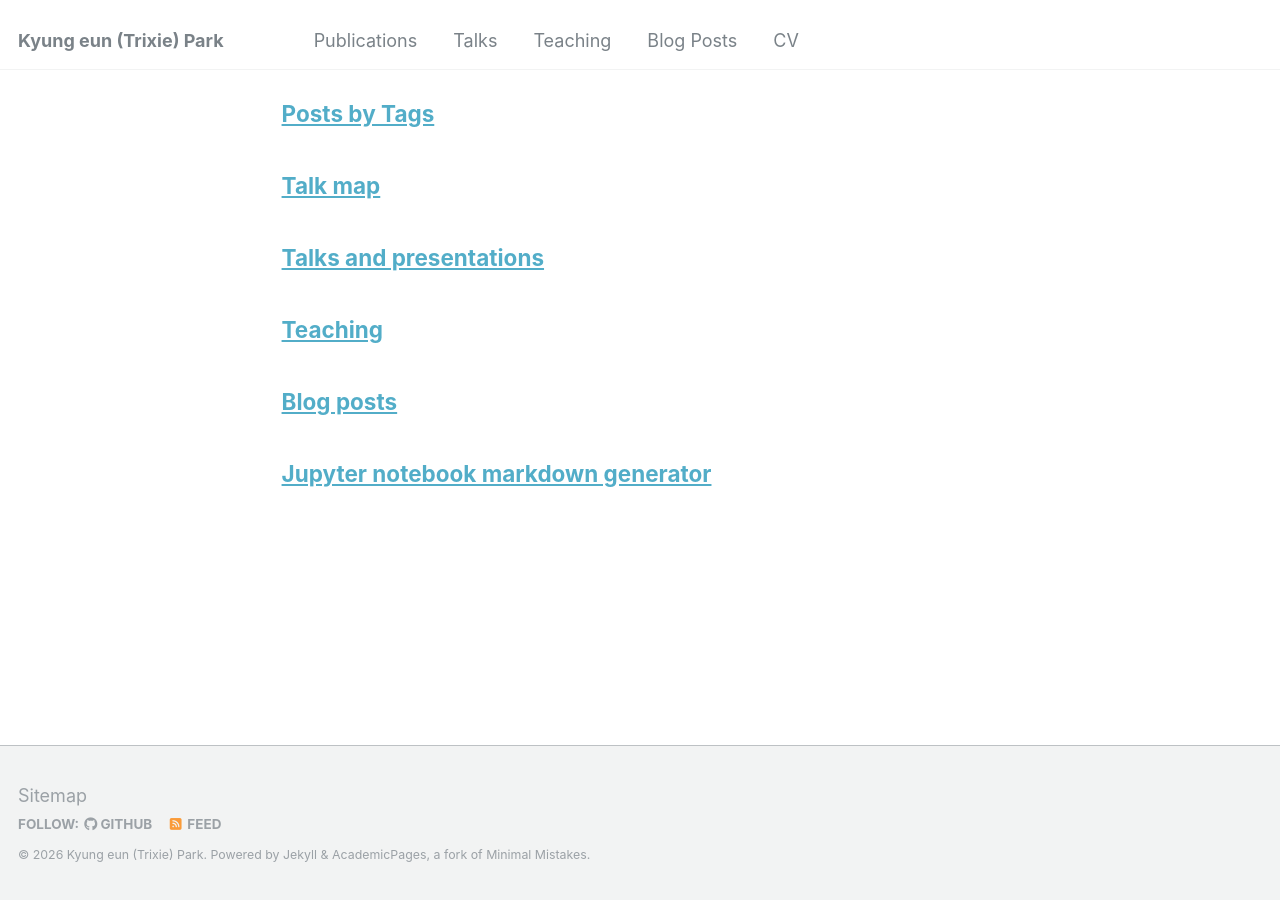
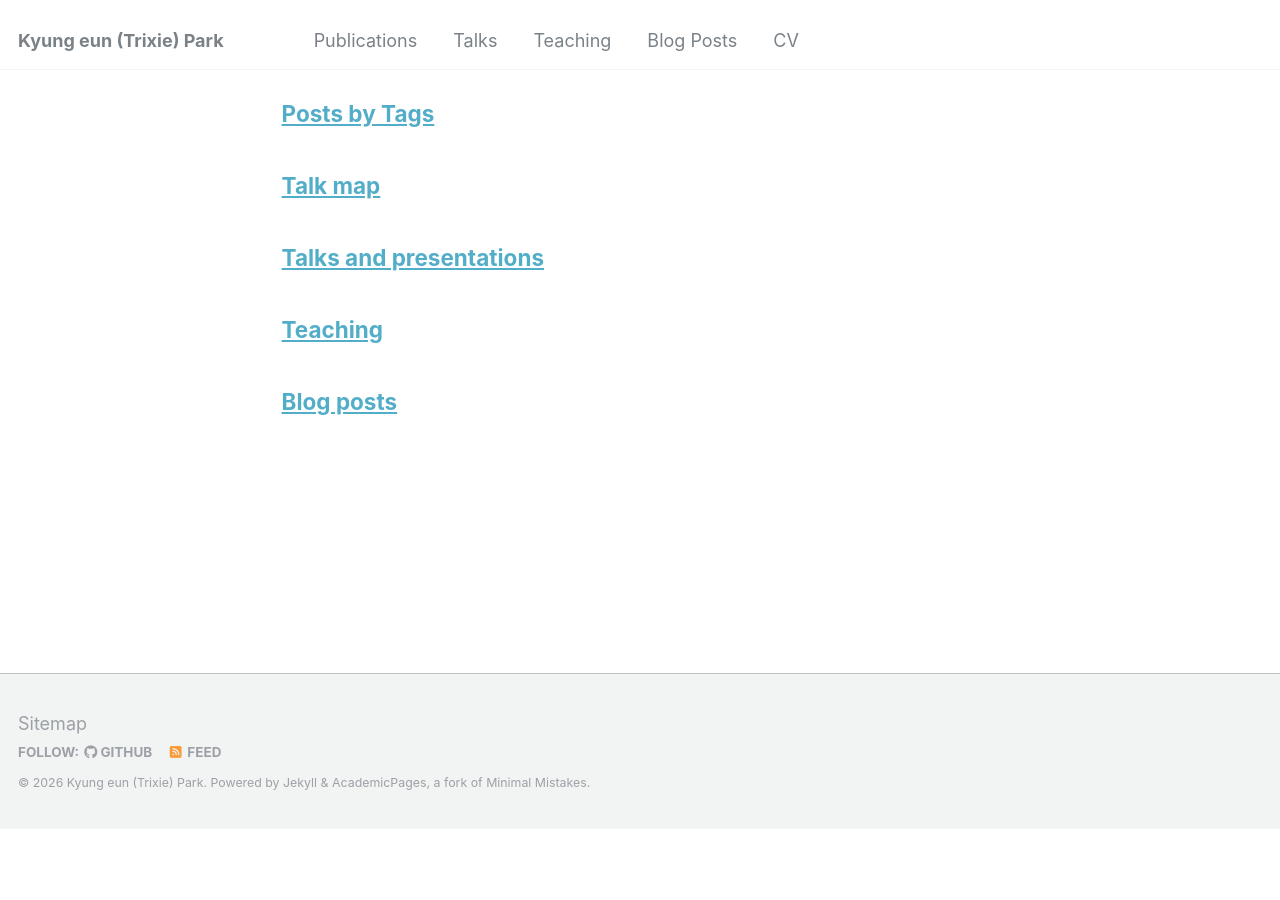
Before and after one commit to KyungEPark/KyungEPark.github.io, a Jekyll site: the page built from _pages/page-archive.html, in a window 1280 px wide and 900 px high, scrolled down 655 px. Built offline with Jekyll 4.4.1, drawn with Linux system fonts in a browser that asks for light colours; after the commit the page ends 1483 px from its top, so only the background shows below that; part of the change alters nothing that is shown.

Commit message:
Stop publishing the markdown_generator tooling
markdown_generator/ was being built and listed in the sitemap, and its
sample data is the template's placeholders: publications.tsv holds "Paper
Title Number 1-3" and talks.tsv holds "Talk 1 on Relevant Topic in Your
Field". Those were reachable at /markdown_generator/ and indexable.

Exclude the directory, and the two talkmap notebooks/scripts at the repo
root, from the build. They stay in the repo, since the BibTeX-to-markdown
tooling is worth keeping.

Co-Authored-By: Claude Opus 5 (1M context) <noreply@anthropic.com>

```diff
--- a/_config.yml
+++ b/_config.yml
@@ -147,6 +147,9 @@ include:
   - _pages
   - files
 exclude:
+  - markdown_generator
+  - talkmap.ipynb
+  - talkmap.py
   - "*.sublime-project"
   - "*.sublime-workspace"
   - .asset-cache
```
